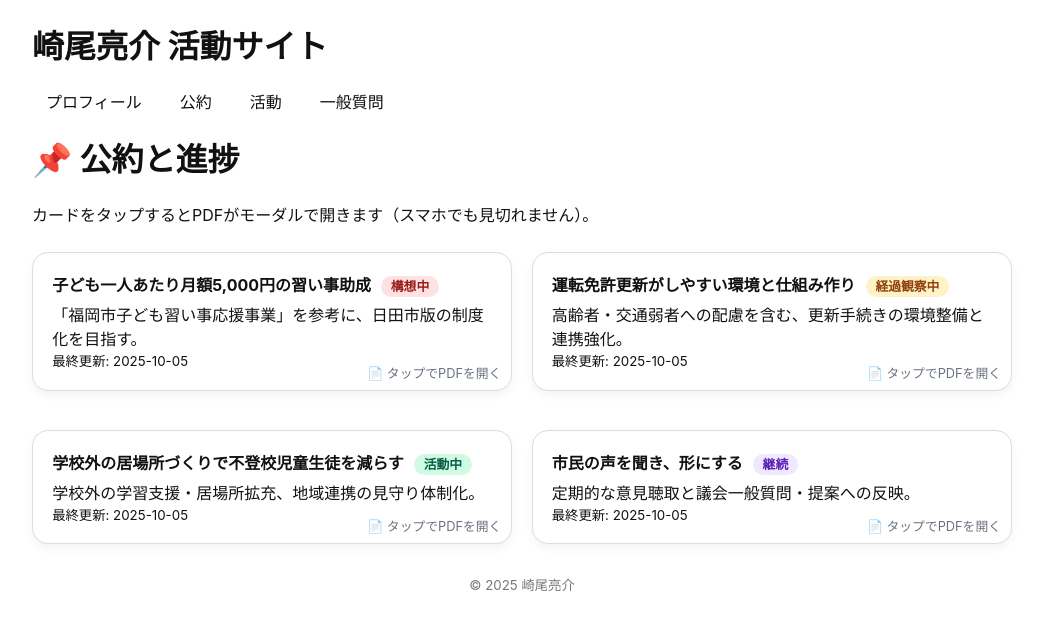
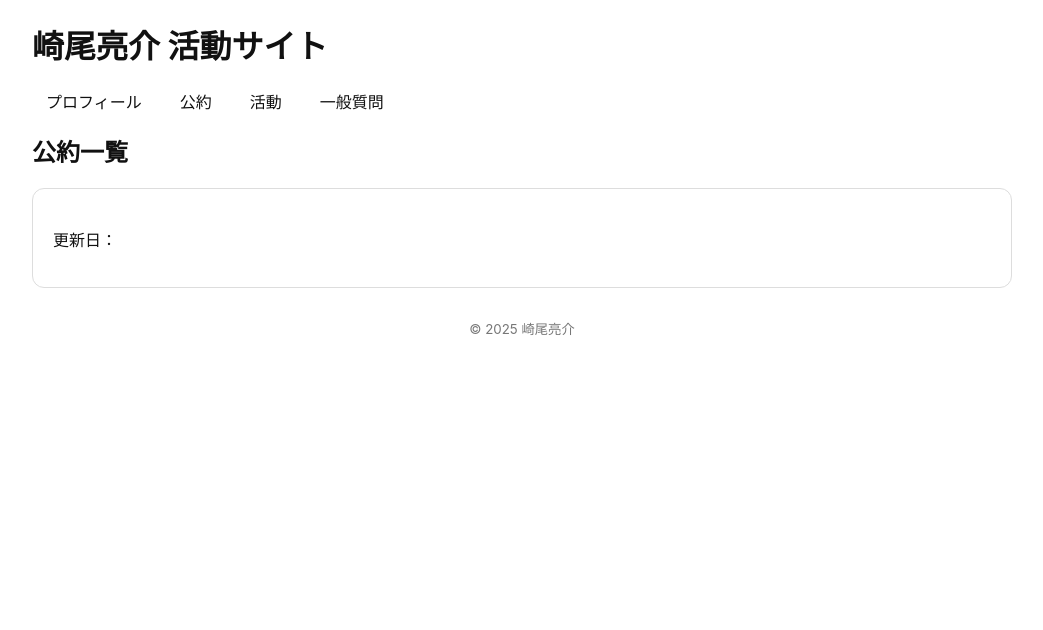
Before and after one commit to sakioryousuke-eng/activity-site, a Jekyll site: the page built from pages/promise.html, in a window 1280 px wide. Shown: the top 630 px of the page, without its empty margins (118-1161 px from the left). Built offline with Jekyll 4.4.1, drawn with Linux system fonts in a browser that asks for light colours.

Commit message:
Update promise.html

```diff
--- a/pages/promise.html
+++ b/pages/promise.html
@@ -1,34 +1,16 @@
 ---
 layout: default
-title: 公約と進捗
+title: 公約一覧
 ---
 
-<h1>📌 公約と進捗</h1>
-<p>カードをタップするとPDFがモーダルで開きます（スマホでも見切れません）。</p>
-
-<div class="grid">
-{% for p in site.data.promises.promises %}
-  <div class="card">
-    <a class="stretched" href="{{ p.pdf | relative_url }}" data-modal="pdf" data-title="{{ p.title }}"></a>
-    <div class="title">{{ p.title }} <span class="chip s-{{ p.status }}">{{ p.status }}</span></div>
-    <div>{{ p.detail }}</div>
-    <small>最終更新: {{ p.last_update }}</small>
-    {% if p.pdf %}<div class="hint">📄 タップでPDFを開く</div>{% endif %}
-  </div>
+<h2>公約一覧</h2>
+{% for item in site.data.promises %}
+<div class="card">
+  <h3>{{ item.title }}</h3>
+  <p>{{ item.detail }}</p>
+  <p>更新日：{{ item.last_update }}</p>
+  {% if item.pdf %}
+  <a href="#" data-pdf="{{ item.pdf | relative_url }}">📄 PDFを開く</a>
+  {% endif %}
+</div>
 {% endfor %}
-</div>
-
-<style>
-.grid{display:grid;gap:1.2rem;grid-template-columns:1fr}
-@media(min-width:720px){.grid{grid-template-columns:1fr 1fr}}
-.card{position:relative;border-radius:16px;padding:1.2rem;background:#fff;box-shadow:0 4px 10px rgba(0,0,0,.05)}
-.card:hover{transform:translateY(-3px);box-shadow:0 6px 12px rgba(0,0,0,.1)}
-.stretched{position:absolute;inset:0;z-index:1;text-indent:-9999px}
-.title{font-weight:700;margin-bottom:.4rem}
-.chip{font-size:.8rem;padding:.2rem .6rem;border-radius:999px;margin-left:.4rem}
-.s-構想中{background:#fee2e2;color:#991b1b}
-.s-経過観察中{background:#fef3c7;color:#92400e}
-.s-活動中{background:#d1fae5;color:#065f46}
-.s-継続{background:#ede9fe;color:#5b21b6}
-.hint{position:absolute;bottom:8px;right:10px;color:#6b7280;font-size:.8rem}
-</style>
```
